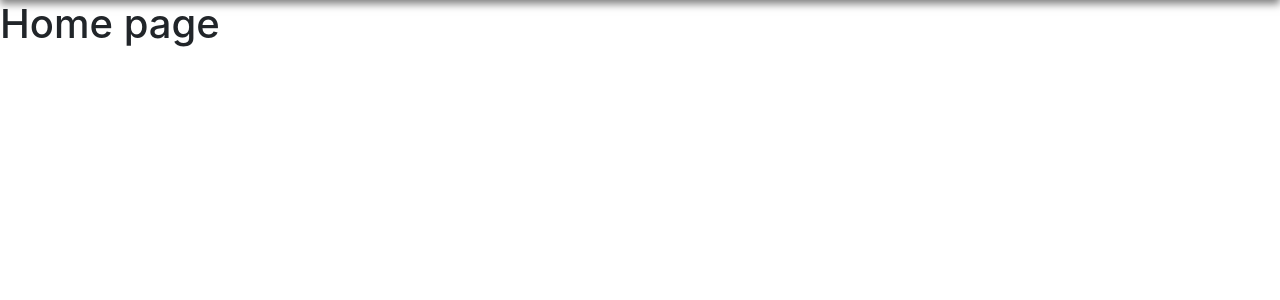
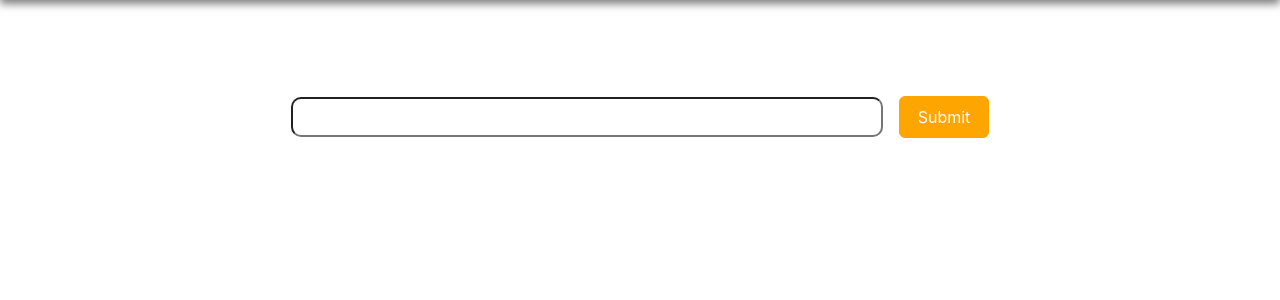
Before and after one commit to adil-shabab/url-scraper, a Django app: template core/templates/index.html in a window 1280 px wide. Shown: the part 87-387 px from the top of the page. Run offline with Django 4.2, Linux system fonts and the light colour scheme; the template is opened without the code that fills it, so the values that code supplies are empty; parts of the project's set-up code (start-up, migrations or seed data) failed here and were passed over; some libraries are stand-ins or nearby versions.

Commit message:
input section completed

```diff
--- a/core/static/css/style.css
+++ b/core/static/css/style.css
@@ -52,3 +52,15 @@
     background: red;
     color: white;
 }
+.button{
+    background: orange;
+    color: white;
+    padding: 8px 18px;
+    border-radius: 6px;
+    border: 1px solid orange;
+}
+.input{
+    height: 40px;
+    width: 50%;
+    border-radius: 10px;
+}
--- a/core/templates/index.html
+++ b/core/templates/index.html
@@ -2,5 +2,9 @@
 
 {% block content %}
 {% include "navbar.html" %}
-  <h1>Home page</h1>
+
+<div class="mt-5 p-5 d-flex justify-content-center align-items-center">
+    <input class="input" type="text">
+    <button class="button ml-3">Submit</button>
+</div>
 {% endblock content %}
```
